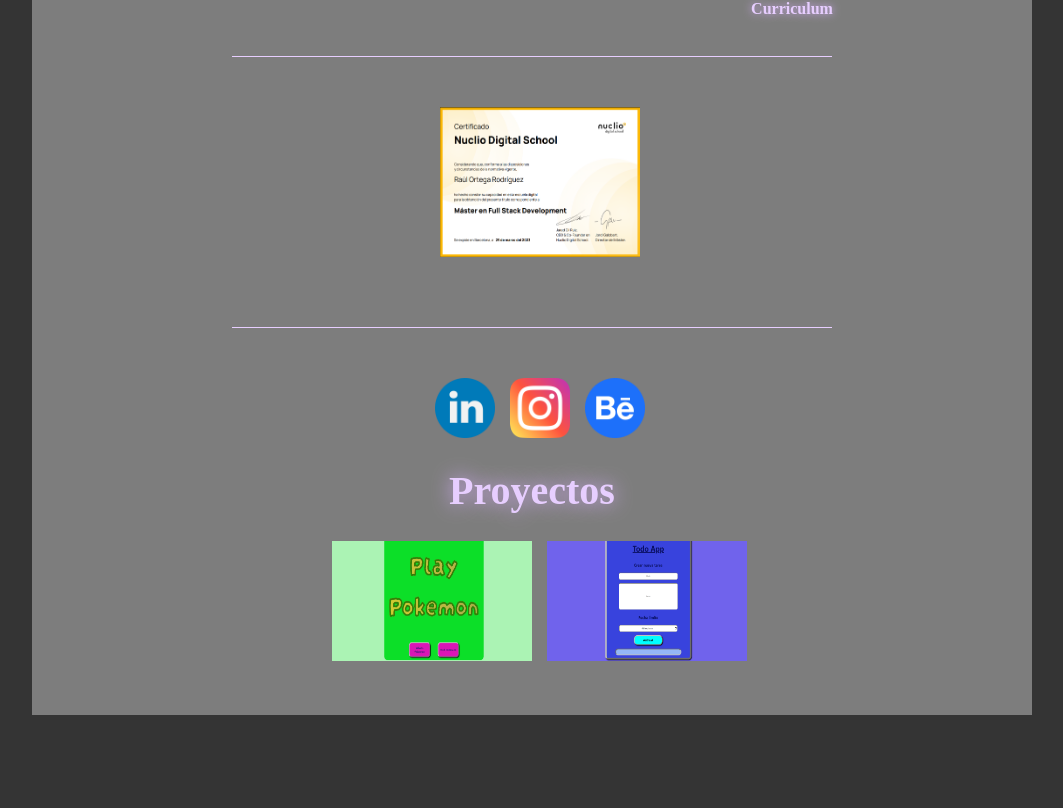
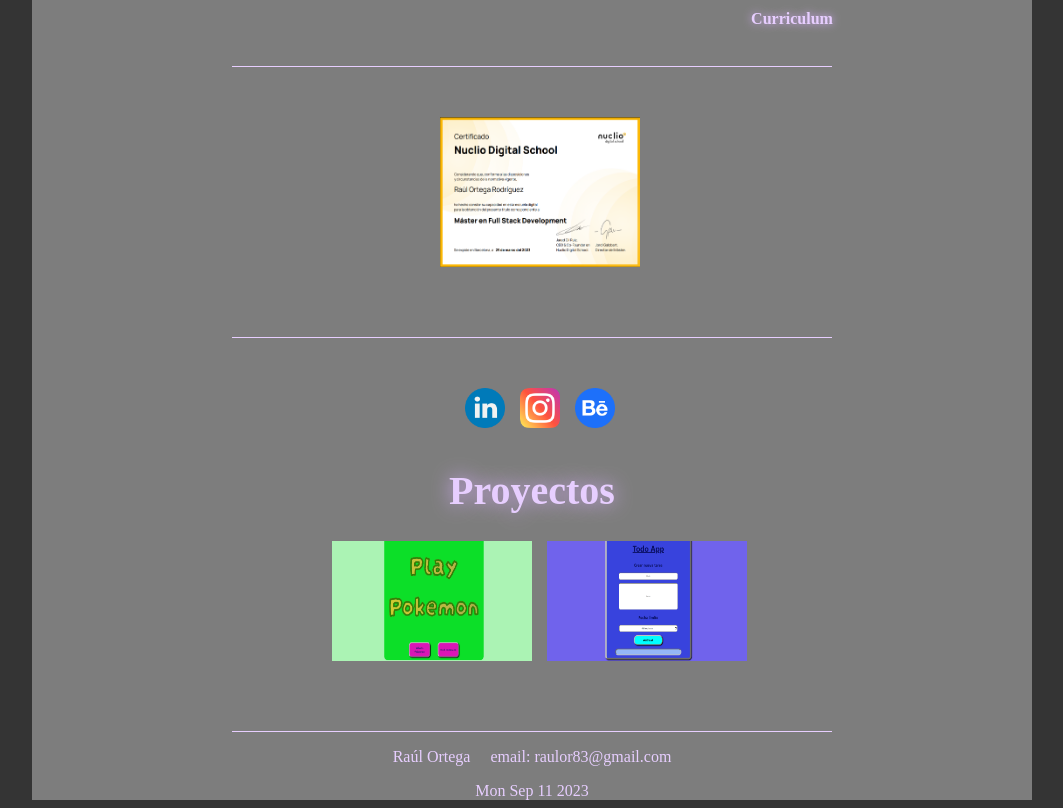
Before and after one commit to rortegaez/portfolio, a Next.js app: page / in a window 1280 px wide. Shown: the part 768-1576 px from the top of the page, without its empty margins (108-1171 px from the left). Before the commit the page ends 1491 px from the top, so only its background shows below. Built offline with nearby package versions, Linux system fonts and the light colour scheme.

Commit message:
feature footer

```diff
--- /dev/null
+++ b/app/components/Footer/footer.module.css
@@ -0,0 +1,18 @@
+.containerFooter {
+  display: flex;
+  flex-direction: column;
+  justify-content: center;
+  align-items: center;
+  color: var(--enhanced-glow-color);
+}
+
+.line {
+  width: 600px;
+  border-bottom: 1px solid var(--enhanced-glow-color);
+}
+
+.text {
+  display: flex;
+  flex-direction: row;
+  gap: 20px;
+}
--- /dev/null
+++ b/app/components/Footer/index.jsx
@@ -0,0 +1,23 @@
+import style from "./footer.module.css";
+
+const fetchDate = () => {
+  let today = "";
+  const date = new Date();
+  today = date.toDateString();
+  return today;
+};
+
+export default function Footer() {
+  return (
+    <div className={style.containerFooter}>
+      <div className={style.line}>
+        <p></p>
+      </div>
+      <div className={style.text}>
+        <p>Raúl Ortega</p>
+        <p>email: raulor83@gmail.com</p>
+      </div>
+      <div>{fetchDate()}</div>
+    </div>
+  );
+}
--- a/app/components/KnowMe/index.jsx
+++ b/app/components/KnowMe/index.jsx
@@ -61,8 +61,8 @@
           <Link href={item.web} target="_blank" rel="noopener noreferrer">
             <Image
               src={item.route}
-              width={60}
-              height={60}
+              width={40}
+              height={40}
               alt={item.alt}
               className={style.iconsRrss}
             />
--- a/app/page.js
+++ b/app/page.js
@@ -1,9 +1,7 @@
 import Header from './components/Header/index.jsx'
-// import NavbarSup from './components/NavbarSup/index.jsx'
 import KnowMe from './components/KnowMe/index.jsx'
 import Project from './components/Project/index.jsx'
-
-import Link from 'next/link.js'
+import Footer from './components/Footer/index.jsx'
 
 import styles from './page.module.css'
 
@@ -11,10 +9,10 @@
 
   return (
     <main className={styles.mainBody}>
-      {/* <NavbarSup /> */}
       <Header />
       <KnowMe />
       <Project />
+      <Footer />
     </main>
   )
 }
```
